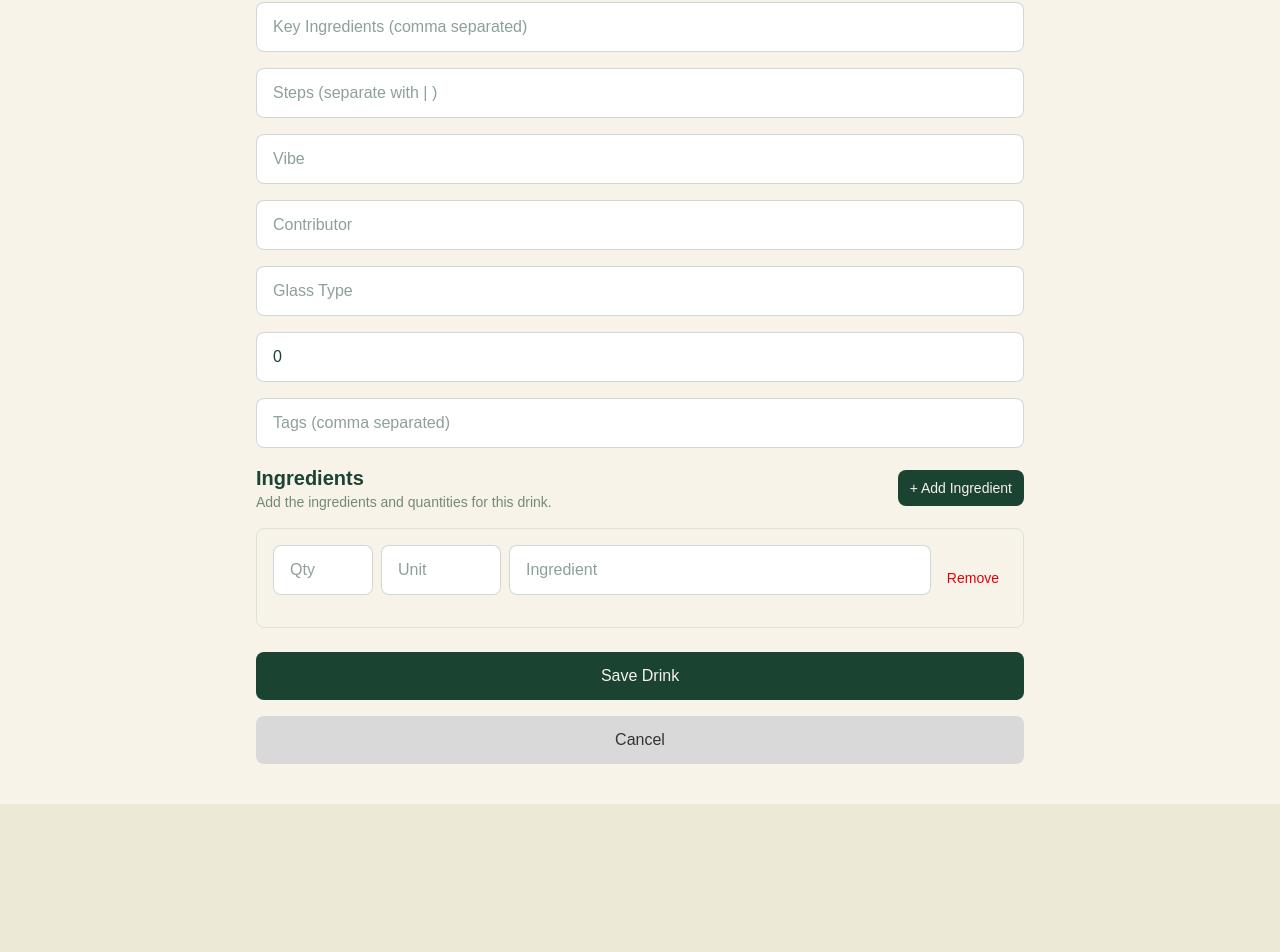
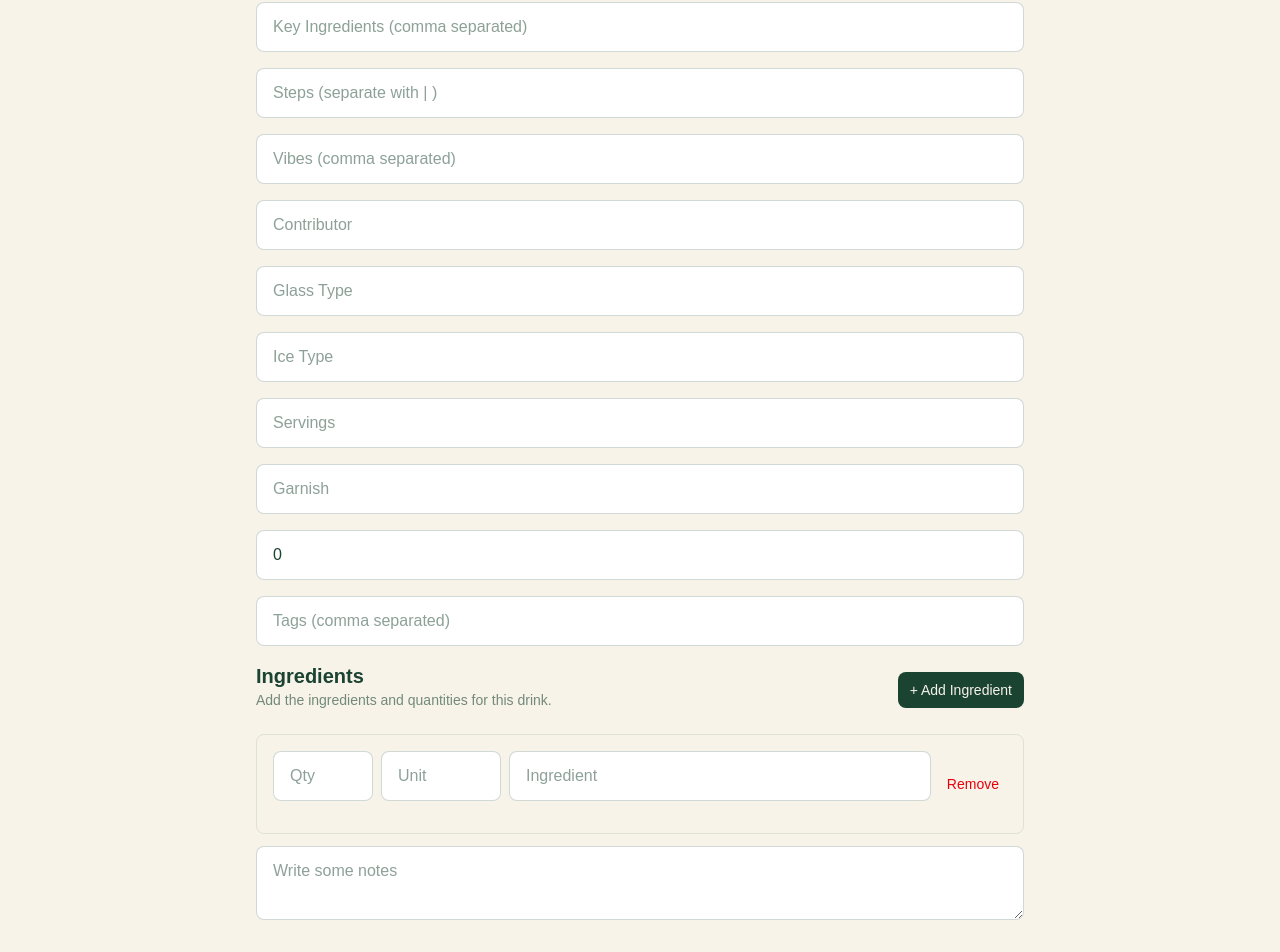
Before and after one commit to adboudos/foudos, a Next.js app: page /drinks/new in a window 1280 px wide. Shown: the part 576-1528 px from the top of the page. Before the commit the page ends 1380 px from the top, so only its background shows below. Built offline with nearby package versions, Linux system fonts and the light colour scheme.

Commit message:
adding ingredients to the recipe

```diff
--- a/src/app/drinks/page.tsx
+++ b/src/app/drinks/page.tsx
@@ -88,7 +88,7 @@ export default async function DrinksPage() {
       {/* GRID */}
     <section className="mx-auto max-w-7xl px-8 py-16">
         <div className="grid grid-cols-1 gap-8 md:grid-cols-3">
-            {drinks.slice(0, 9).map((drink) => (
+            {drinks.slice(0, 30).map((drink) => (
             <DisplayCard
                 key={drink.slug}
                 title={drink.name}
--- a/src/components/DrinkForm.tsx
+++ b/src/components/DrinkForm.tsx
@@ -25,10 +25,13 @@ export default function DrinkForm({ drink }: Props) {
   const [description, setDescription] = useState(drink?.description || "");
   const [image, setImage] = useState(drink?.image || "");
   const [link, setLink] = useState(drink?.link || "");
-  const [vibe, setVibe] = useState(drink?.vibe || "");
   const [contributor, setContributor] = useState(drink?.contributor || "");
   const [glassType, setGlassType] = useState(drink?.glassType || "");
   const [rating, setRating] = useState(drink?.rating || 0);
+  const [notes, setNotes] = useState(drink?.notes || "");
+  const [iceType, setIceType] = useState(drink?.iceType || "");
+  const [servings, setServings] = useState(drink?.servings || "");
+  const [garnish, setGarnish] = useState(drink?.garnish || "");
 
   // ---------------------------
   // ARRAY FIELDS (stored as comma-separated [pipe for steps] input for simplicity)
@@ -39,6 +42,10 @@ export default function DrinkForm({ drink }: Props) {
 
   const [keyIngredients, setKeyIngredients] = useState(
     drink?.keyIngredients?.join(", ") || ""
+  );
+
+  const [vibes, setVibes] = useState(
+    drink?.vibes?.join(", ") || ""
   );
 
   const [ingredients, setIngredients] = useState<Ingredient[]>(
@@ -110,8 +117,15 @@ export default function DrinkForm({ drink }: Props) {
       link,
       createdDate: drink?.createdDate ?? new Date(),
       updatedDate: new Date(),
+      notes,
+      iceType,
+      servings,
+      garnish,
 
-      vibe,
+      vibes: vibes
+        .split(",")
+        .map((v) => v.trim())
+        .filter(Boolean),
       contributor,
       glassType,
       rating,
@@ -234,9 +248,9 @@ export default function DrinkForm({ drink }: Props) {
 
         <input
             className={inputClass}
-            placeholder="Vibe"
-            value={vibe}
-            onChange={(e) => setVibe(e.target.value)}
+            placeholder="Vibes (comma separated)"
+            value={vibes}
+            onChange={(e) => setVibes(e.target.value)}
         />
 
         <input
@@ -251,6 +265,29 @@ export default function DrinkForm({ drink }: Props) {
             placeholder="Glass Type"
             value={glassType}
             onChange={(e) => setGlassType(e.target.value)}
+        />
+
+        <input
+            className={inputClass}
+            placeholder="Ice Type"
+            value={iceType}
+            onChange={(e) => setIceType(e.target.value)}
+        />
+
+
+        <input
+            className={inputClass}
+            placeholder="Servings"
+            value={servings}
+            onChange={(e) => setServings(e.target.value)}
+            type="number"
+        />
+
+        <input
+            className={inputClass}
+            placeholder="Garnish"
+            value={garnish}
+            onChange={(e) => setGarnish(e.target.value)}
         />
 
         <input
@@ -271,7 +308,7 @@ export default function DrinkForm({ drink }: Props) {
 
         {/* INGREDIENTS YIKES! */}
         <div>
-          <div className="mb-4 flex items-center justify-between">
+          <div className="mb-4 flex items-center justify-between space-y-2">
             <div>
               <h2 className="text-xl font-bold">Ingredients</h2>
               <p className="text-sm text-[#1B4332]/60">
@@ -340,10 +377,18 @@ export default function DrinkForm({ drink }: Props) {
                 </button>
               </div>
             ))}
+          <textarea
+                className={inputClass}
+                placeholder="Write some notes"
+                value={notes}
+                onChange={(e) => setNotes(e.target.value)}
+          />
+
           </div>
 
+
         </div>
-          <div className = "flex flex-col gap-4 mt-6">
+        <div className="flex flex-col gap-4 mt-6">
           {/*ERROR Message*/}
           {error && (
             <div className="mb-4 rounded-lg border border-red-200 bg-red-50 px-4 py-3 text-sm text-red-700">
--- a/src/components/DrinkRecipe.tsx
+++ b/src/components/DrinkRecipe.tsx
@@ -86,13 +86,13 @@ export default function DrinkRecipe({ drink }: DrinkRecipeProps) {
               </>
             )}
 
-            {drink.vibe && (
+            {drink.vibes && (
               <>
                 <span className="hidden opacity-30 sm:inline">•</span>
 
                 <div className="flex items-center gap-2">
                   <span className="font-semibold">Vibe</span>
-                  <span className="opacity-60">{drink.vibe}</span>
+                  <span className="opacity-60">{drink.vibes.join(" · ")}</span>
                 </div>
               </>
             )}
@@ -182,11 +182,22 @@ export default function DrinkRecipe({ drink }: DrinkRecipeProps) {
               </ul>
 
               {/* Additional Info */}
-              {(drink.glassType || drink.vibe || drink.contributor) && (
+              {(drink.glassType || drink.contributor || drink.iceType || drink.servings || drink.garnish ) && (
                 <div className="mt-10 space-y-5 border-t border-[#1B4332]/10 pt-8">
 
+                  {drink.servings && (
+                    <div>
+                      <p className="text-xs font-semibold uppercase tracking-[0.15em] opacity-50">
+                        Servings
+                      </p>
+                      <p className="mt-1 text-sm">
+                        {drink.servings}
+                      </p>
+                    </div>
+                  )}
+
                   {drink.glassType && (
-                    <div>
+                  <div>
                       <p className="text-xs font-semibold uppercase tracking-[0.15em] opacity-50">
                         Glass
                       </p>
@@ -195,14 +206,24 @@ export default function DrinkRecipe({ drink }: DrinkRecipeProps) {
                       </p>
                     </div>
                   )}
-
-                  {drink.vibe && (
+                  {drink.iceType && (
                     <div>
                       <p className="text-xs font-semibold uppercase tracking-[0.15em] opacity-50">
-                        Vibe
+                        Ice Type
                       </p>
                       <p className="mt-1 text-sm">
-                        {drink.vibe}
+                        {drink.iceType}
+                      </p>
+                    </div>
+                  )}
+
+                  {drink.garnish && (
+                    <div>
+                      <p className="text-xs font-semibold uppercase tracking-[0.15em] opacity-50">
+                        Garnish
+                      </p>
+                      <p className="mt-1 text-sm">
+                        {drink.garnish}
                       </p>
                     </div>
                   )}
@@ -258,9 +279,23 @@ export default function DrinkRecipe({ drink }: DrinkRecipeProps) {
                 No instructions have been added yet.
               </p>
             )}
+
           </main>
         </div>
       </section>
+          {/* NOTES */}
+          {drink.notes && (
+            <section className="mt-12 rounded-xl border border-[#1B4332]/10 bg-[#1B4332]/[0.04] p-6 sm:p-8">
+              <p className="mb-2 text-xs font-semibold uppercase tracking-[0.2em] opacity-50">
+                Notes
+              </p>
+
+              <p className="text-base leading-relaxed text-[#1B4332]/80 sm:text-lg">
+                {drink.notes}
+              </p>
+            </section>
+          )}
+
 
       {/* =========================================================
           FOOTER / ACTIONS
--- a/src/lib/db/mappers/drinks.ts
+++ b/src/lib/db/mappers/drinks.ts
@@ -14,7 +14,7 @@ export function mapDrink(row: DrinkRow): Drink {
     mainAlcohols: row.main_alcohols ?? [],
     keyIngredients: row.key_ingredients ?? [],
 
-    vibe: row.vibe ?? "",
+    vibes: row.vibes ?? [],
     contributor: row.contributor ?? "",
 
     ingredients: row.ingredients ?? [],
@@ -22,6 +22,10 @@ export function mapDrink(row: DrinkRow): Drink {
 
     rating: row.rating ?? undefined,
     glassType: row.glass_type ?? undefined,
+    iceType: row.ice_type ?? undefined,
+    servings: row.servings ?? "",
+    garnish: row.garnish ?? undefined,
+    notes: row.notes ?? undefined,
 
     tags: row.tags ?? [],
     similarDrinks: row.similar_drinks ?? [],
@@ -38,7 +42,7 @@ export function toDrinkRow(drink: Drink): Partial<DrinkRow> {
     main_alcohols: drink.mainAlcohols,
     key_ingredients: drink.keyIngredients,
 
-    vibe: drink.vibe,
+    vibes: drink.vibes,
     contributor: drink.contributor,
 
     ingredients: drink.ingredients,
@@ -46,7 +50,10 @@ export function toDrinkRow(drink: Drink): Partial<DrinkRow> {
 
     rating: drink.rating,
     glass_type: drink.glassType,
-
+    notes: drink.notes,
+    ice_type: drink.iceType,
+    servings: drink.servings,
+    garnish: drink.garnish,
     tags: drink.tags,
     similar_drinks: drink.similarDrinks,
   };
```
Also changed, not shown: src/types/drink.ts (+12 -7 lines).
